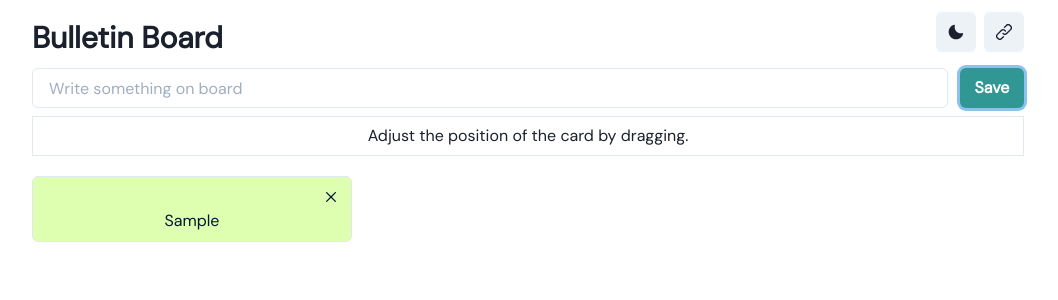
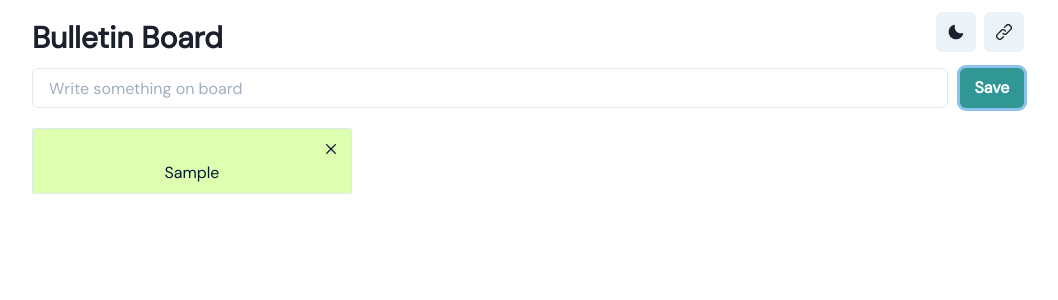
Before and after one commit to rsinghcodes/Bulletin-Board, a React (Create React App) app: page / in a window 1280 px wide. Both pictures are taken after typing "Sample" into the empty fields and a click on the button "Save". Shown: the top 300 px of the page, without its empty margins (112-1170 px from the left). Built offline with nearby package versions, Linux system fonts and the light colour scheme.

Commit message:
updated README.md

```diff
--- a/src/App.js
+++ b/src/App.js
@@ -6,7 +6,6 @@ import {
   Flex,
   Box,
   CloseButton,
-  Center,
 } from "@chakra-ui/react";
 import Header from "./components/Header";
 import { v4 as uuidv4 } from "uuid";
@@ -76,9 +75,9 @@ function App() {
               Save
             </Button>
           </Flex>
-          <Center mt={2} h="40px" borderWidth="1px">
+          {/* <Center mt={2} h="40px" borderWidth="1px">
             Adjust the position of the card by dragging.
-          </Center>
+          </Center> */}
         </Box>
 
         {items.map((item, index) => {
@@ -93,11 +92,12 @@ function App() {
               <Box
                 maxW="xs"
                 borderWidth="1px"
-                borderRadius="md"
+                borderRadius="sm"
                 overflow="hidden"
                 p="2"
                 bg={item.color}
                 color="gray.900"
+                style={{ cursor: "move" }}
               >
                 <Flex justify="flex-end">
                   <CloseButton size="sm" onClick={(e) => deleteNote(item.id)} />
--- a/src/components/Header.js
+++ b/src/components/Header.js
@@ -25,7 +25,10 @@ function Header() {
             icon={colorMode === "light" ? <MoonIcon /> : <SunIcon />}
             onClick={toggleColorMode}
           />
-          <Link href="https://github.com/rsinghcodes/" isExternal>
+          <Link
+            href="https://github.com/rsinghcodes/Bulletin-Board/"
+            isExternal
+          >
             <IconButton aria-label="Github link" icon={<LinkIcon />} ml={2} />
           </Link>
         </Box>
```
Also changed, not shown: public/site.webmanifest, 1 other file (tests, documents, lock files or other folders).
